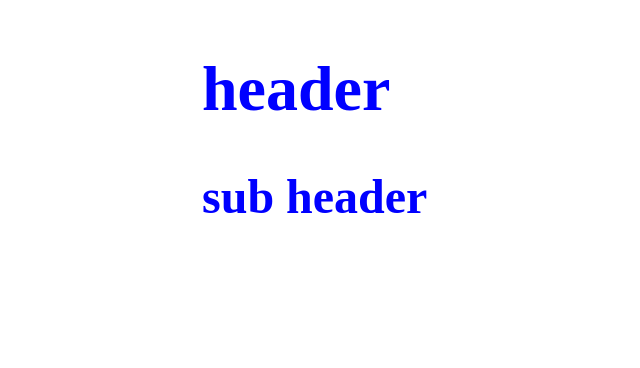
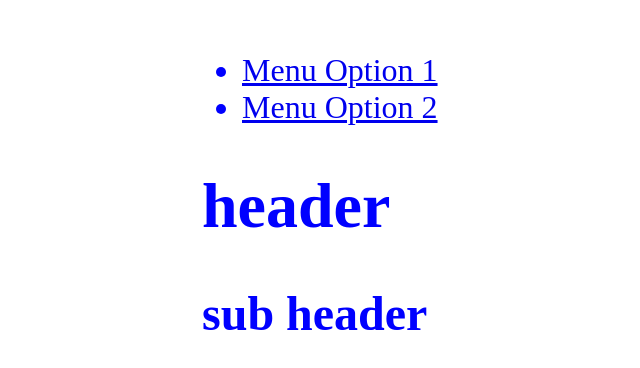
Before and after one commit to wolfbaj/wolfbaj.github.io, a plain HTML site: page index.html in a window 1280 px wide. Shown: the part 248-616 px from the top of the page, without its empty margins (98-738 px from the left). Drawn offline with Linux system fonts and the light colour scheme.

Commit message:
Update index.html

```diff
--- a/index.html
+++ b/index.html
@@ -5,6 +5,12 @@
 		<link rel = "stylesheet" href = "styles/default.css" />
 		<title>Alston Brackett |Home|</title>
 	</head>
+	<nav>
+        <ul>
+            <li><a href="#">Menu Option 1</a></li>
+            <li><a href="#">Menu Option 2</a></li>
+        </ul>
+    </nav>
 	<body>
 		<header>
 			<h1>header</h1>
```
